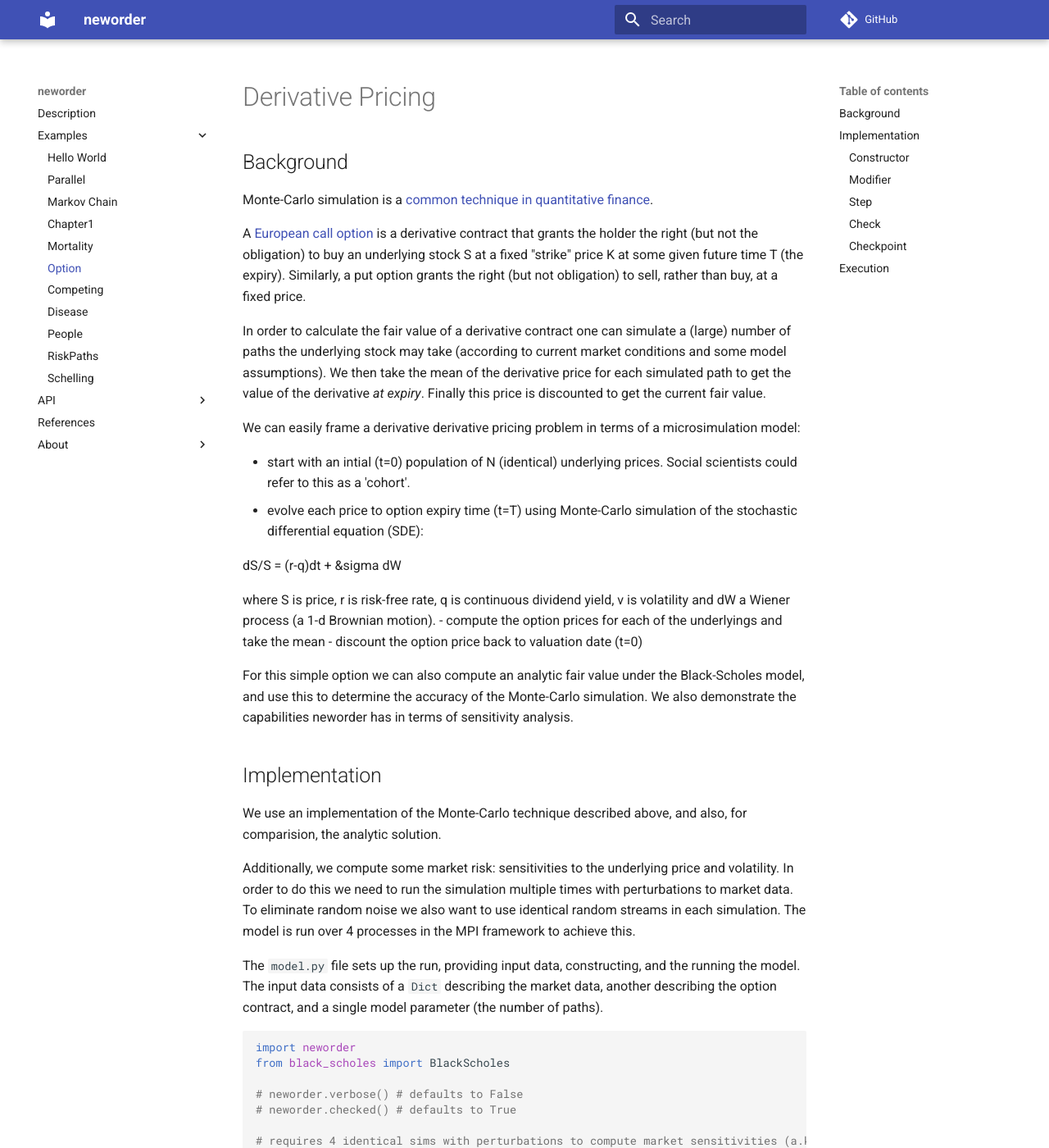
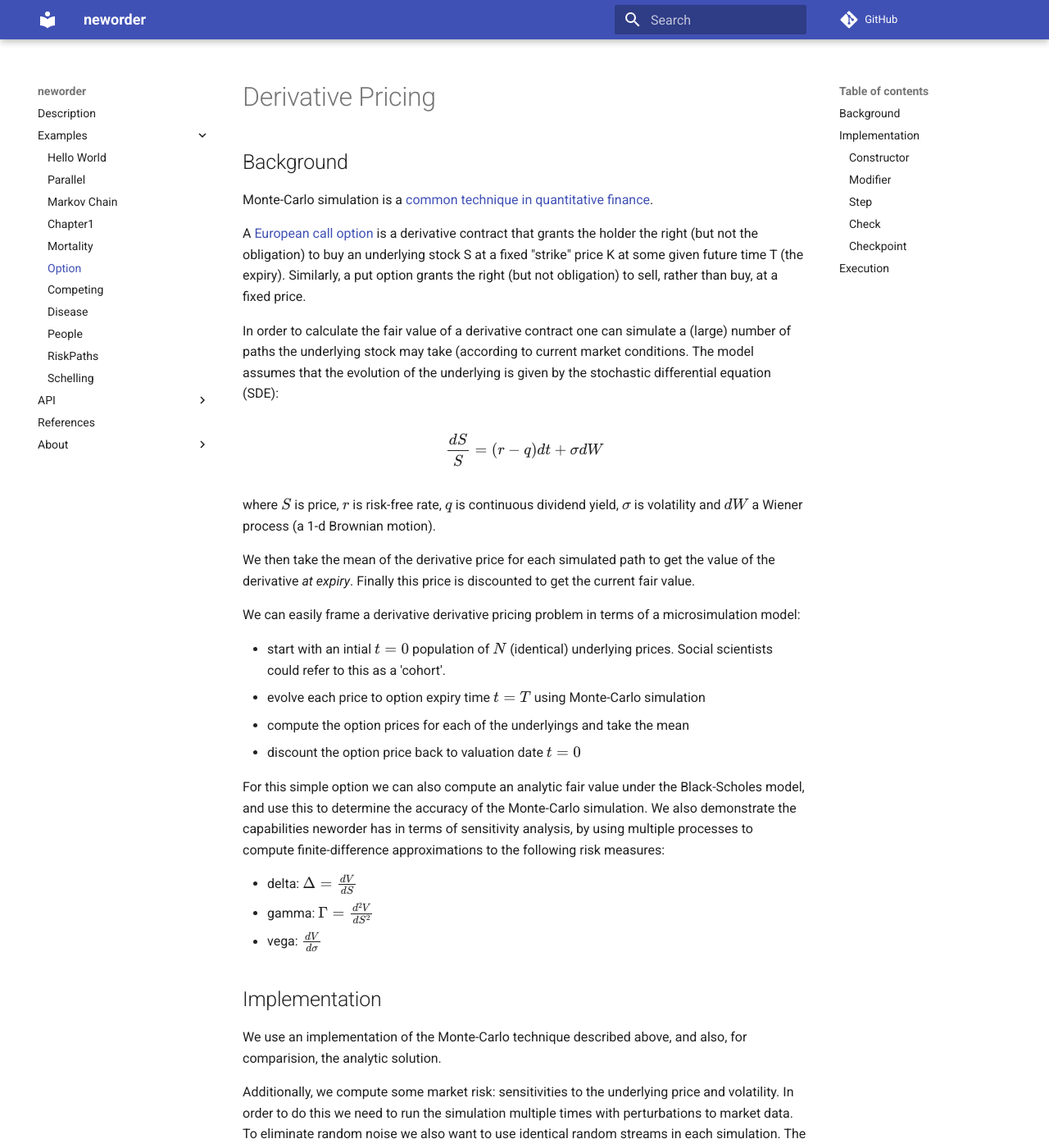
Before and after one commit to virgesmith/neworder, an MkDocs documentation site: the page built from docs/examples/option.md, in a window 1280 px wide and 1400 px high. Shown: the whole window at 82% size. Built offline with MkDocs 1.6.1 and Material for MkDocs 9.7.7, drawn with Linux system fonts in a browser that asks for light colours; comment, search, counter and statistics services are not loaded.

Commit message:
add equations

```diff
--- a/docs/examples/option.md
+++ b/docs/examples/option.md
@@ -8,21 +8,29 @@ Monte-Carlo simulation is a [common technique in quantitative finance](https://e
 
 A [European call option](https://en.wikipedia.org/wiki/Call_option) is a derivative contract that grants the holder the right (but not the obligation) to buy an underlying stock S at a fixed "strike" price K at some given future time T (the expiry). Similarly, a put option grants the right (but not obligation) to sell, rather than buy, at a fixed price.
 
-In order to calculate the fair value of a derivative contract one can simulate a (large) number of paths the underlying stock may take (according to current market conditions and some model assumptions). We then take the mean of the derivative price for
+In order to calculate the fair value of a derivative contract one can simulate a (large) number of paths the underlying stock may take (according to current market conditions. The model assumes that the evolution of the underlying is given by the stochastic differential equation (SDE):
+
+\[
+\frac{dS}{S} = (r-q)dt + \sigma dW
+\]
+
+where \(S\) is price, \(r\) is risk-free rate, \(q\) is continuous dividend yield, \(\sigma\) is volatility and \(dW\) a Wiener process (a 1-d Brownian motion).
+
+We then take the mean of the derivative price for
 each simulated path to get the value of the derivative _at expiry_. Finally this price is discounted to get the current fair value.
 
 We can easily frame a derivative derivative pricing problem in terms of a microsimulation model:
 
-- start with an intial (t=0) population of N (identical) underlying prices. Social scientists could refer to this as a 'cohort'.
-- evolve each price to option expiry time (t=T) using Monte-Carlo simulation of the stochastic differential equation (SDE):
+- start with an intial \(t=0\) population of \(N\) (identical) underlying prices. Social scientists could refer to this as a 'cohort'.
+- evolve each price to option expiry time \(t=T\) using Monte-Carlo simulation
+- compute the option prices for each of the underlyings and take the mean
+- discount the option price back to valuation date \(t=0\)
 
-  dS/S = (r-q)dt + &sigma dW
+For this simple option we can also compute an analytic fair value under the Black-Scholes model, and use this to determine the accuracy of the Monte-Carlo simulation. We also demonstrate the capabilities neworder has in terms of sensitivity analysis, by using multiple processes to compute finite-difference approximations to the following risk measures:
 
-  where S is price, r is risk-free rate, q is continuous dividend yield, v is volatility and dW a Wiener process (a 1-d Brownian motion).
-- compute the option prices for each of the underlyings and take the mean
-- discount the option price back to valuation date (t=0)
-
-For this simple option we can also compute an analytic fair value under the Black-Scholes model, and use this to determine the accuracy of the Monte-Carlo simulation. We also demonstrate the capabilities neworder has in terms of sensitivity analysis.
+- delta: \(\Delta=\frac{dV}{dS}\)
+- gamma: \(\Gamma=\frac{d^2V}{dS^2}\)
+- vega: \(\frac{dV}{d\sigma}\)
 
 ## Implementation
 
--- /dev/null
+++ b/docs/js/config.js
@@ -0,0 +1,12 @@
+window.MathJax = {
+  tex: {
+    inlineMath: [["\\(", "\\)"]],
+    displayMath: [["\\[", "\\]"]],
+    processEscapes: true,
+    processEnvironments: true
+  },
+  options: {
+    ignoreHtmlClass: ".*|",
+    processHtmlClass: "arithmatex"
+  }
+};
--- a/mkdocs.yml
+++ b/mkdocs.yml
@@ -21,6 +21,12 @@ markdown_extensions:
       permalink: "¶"
   - admonition
   - codehilite
+  - pymdownx.arithmatex:
+      generic: true
+extra_javascript:
+  - js/config.js
+  - https://polyfill.io/v3/polyfill.min.js?features=es6
+  - https://cdn.jsdelivr.net/npm/mathjax@3/es5/tex-mml-chtml.js
 
 plugins:
   - search
```
Also changed, not shown: docs/examples/markov_chain.md (+10 -6 lines).
